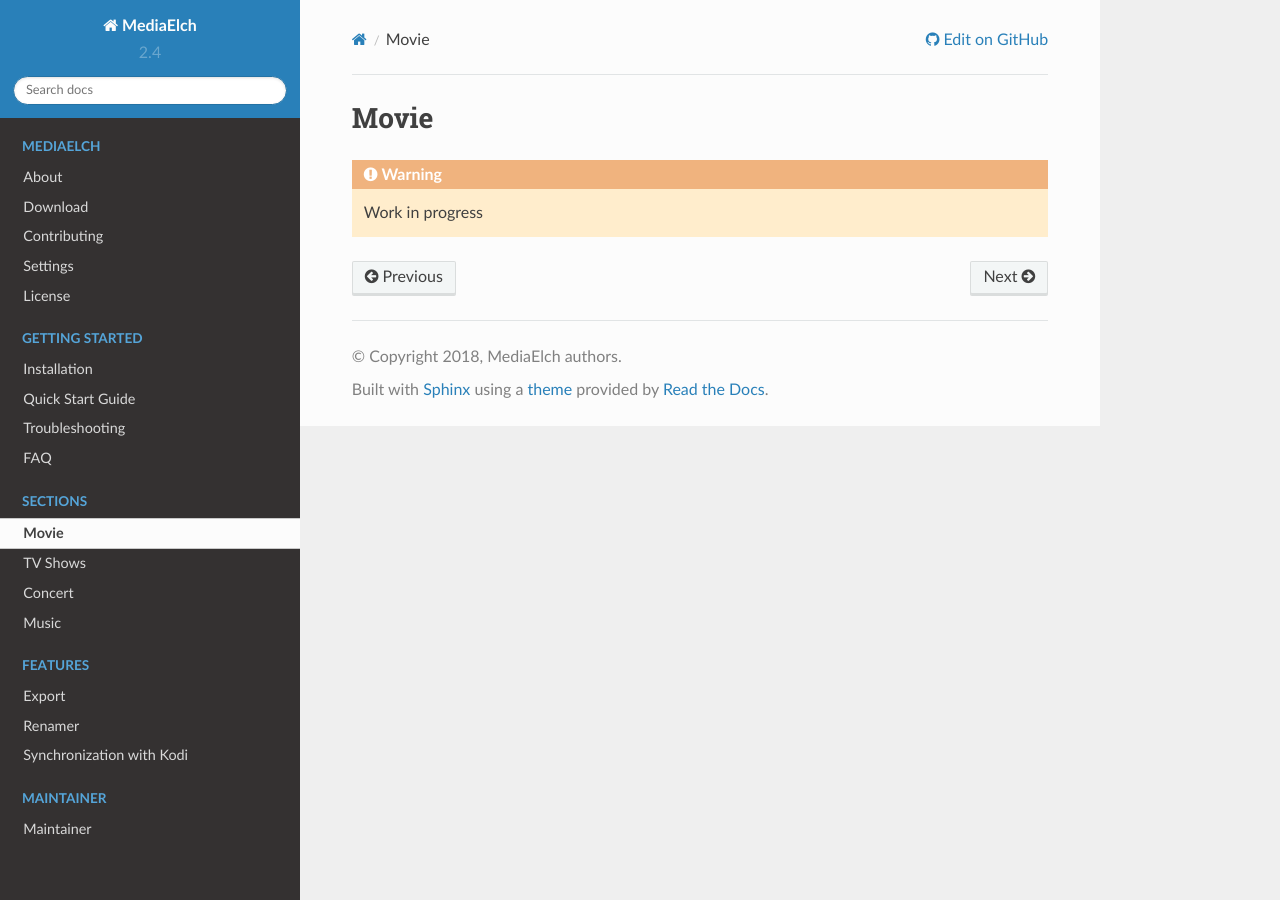
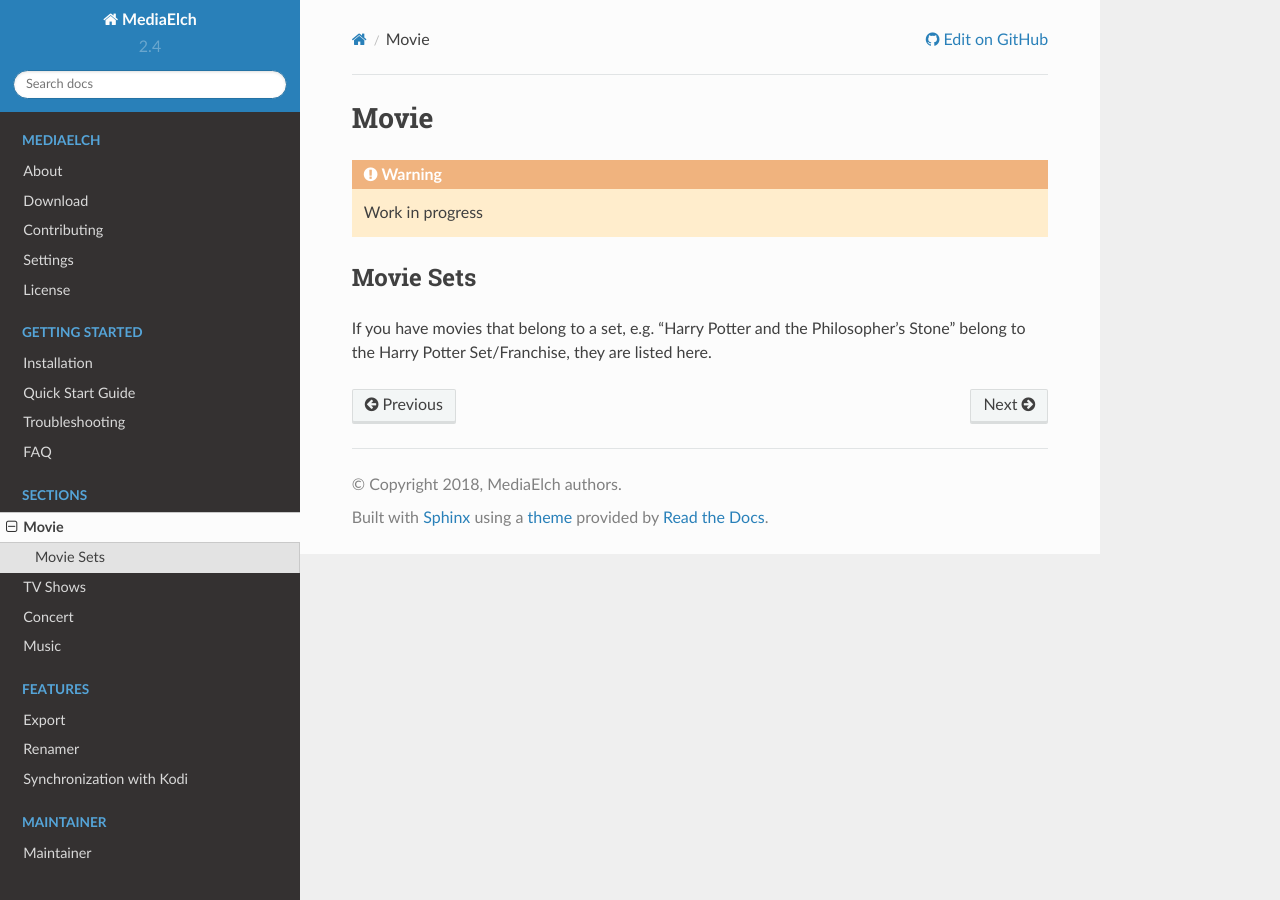
Before and after one commit to mediaelch/mediaelch-doc, a Sphinx documentation site: the page built from docs/source/movie/index.rst, in a window 1280 px wide. Built offline with Sphinx 7.4.7 and the Read the Docs theme 2.0.0, drawn with Linux system fonts in a browser that asks for light colours; pages that are not in the unit, such as notebooks, are missing from menus.

Commit message:
[Movie] Add movie sets section

```diff
--- a/docs/source/movie/index.rst
+++ b/docs/source/movie/index.rst
@@ -5,3 +5,10 @@ Movie
 .. warning::
 
    Work in progress
+
+
+Movie Sets
+----------
+
+If you have movies that belong to a set, e.g. "Harry Potter and the Philosopher's Stone" belong
+to the Harry Potter Set/Franchise, they are listed here.
```
